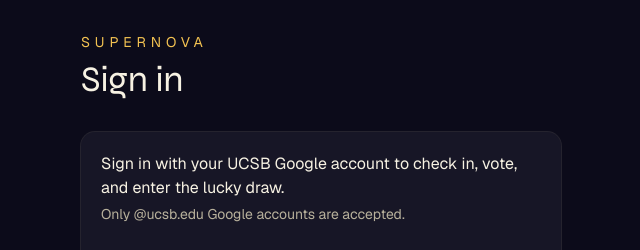
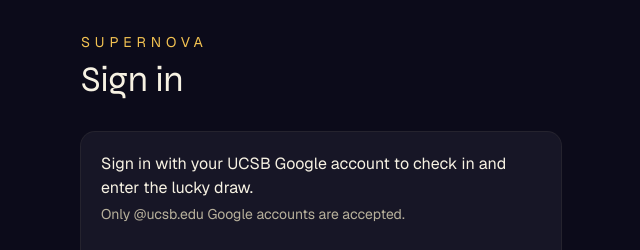
Before and after one commit to UCSB-CSSA-dev/Supernova, a Next.js app: page /login in a window 1280 px wide. Shown: the top 250 px of the page, without its empty margins (319-959 px from the left). Built offline with nearby package versions, Linux system fonts and the light colour scheme; no server answers.

Commit message:
update the login screen for the supernova app

```diff
--- a/components/login-screen.tsx
+++ b/components/login-screen.tsx
@@ -27,7 +27,7 @@
       {session ? (
         <p className="mt-8 text-muted-foreground">Signed in as {session.email}. Taking you there…</p>
       ) : (
-        <GoogleSignIn prompt="Sign in with your UCSB Google account to check in, vote, and enter the lucky draw." />
+        <GoogleSignIn prompt="Sign in with your UCSB Google account to check in and enter the lucky draw." />
       )}
       <AdPoster ad="welcome" className="mt-10" />
     </PageShell>
```
